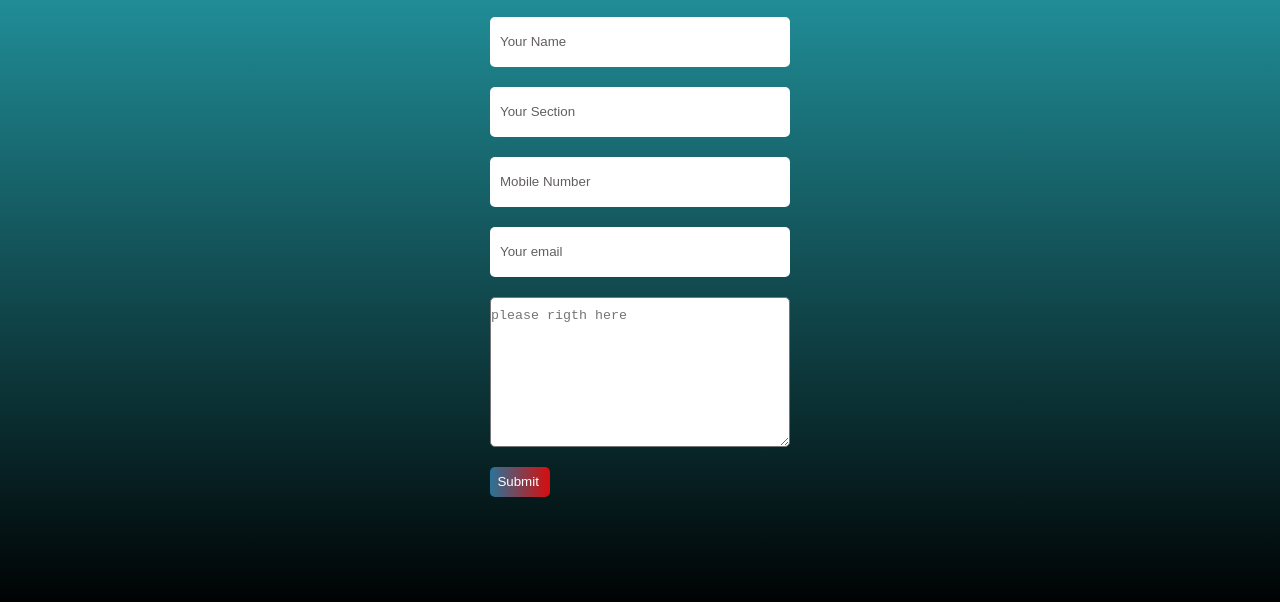
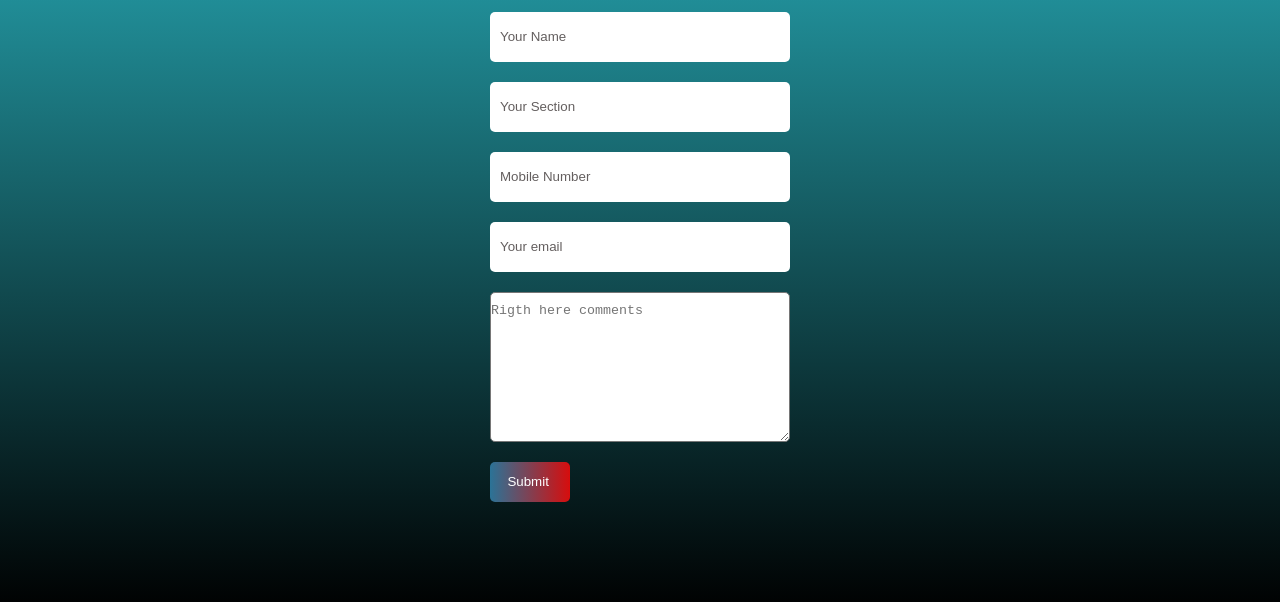
Before and after one commit to aakash-sre/contact-form, a plain HTML site: page index.html in a window 1280 px wide. Shown: the part 202-804 px from the top of the page. Drawn offline with Linux system fonts and the light colour scheme.

Commit message:
first commit

```diff
--- a/index.html
+++ b/index.html
@@ -20,7 +20,7 @@
       <input type="text" name="Section" placeholder="Your Section" class="input-1">
       <input type="text" name="Phone number" placeholder="Mobile Number" class="input-1">
       <input type="text" name="Email" placeholder="Your email" class="input-1">
-      <textarea name="message"  placeholder="please rigth here" class="input" required></textarea>
+      <textarea name="message"  placeholder="Rigth here comments" class="input" required></textarea>
       <button class="button" type="submit">Submit <img src="" alt=""> </button>
 
     </form>
--- a/style.css
+++ b/style.css
@@ -57,8 +57,8 @@ body{
 .button{
   color:white;
   background: linear-gradient(270deg,#d70d0d,#2b7397 );
-  width: 60px;
-  height: 30px;
+  width: 80px;
+  height: 40px;
   border-radius: 5px;
   border: none;
 
```
